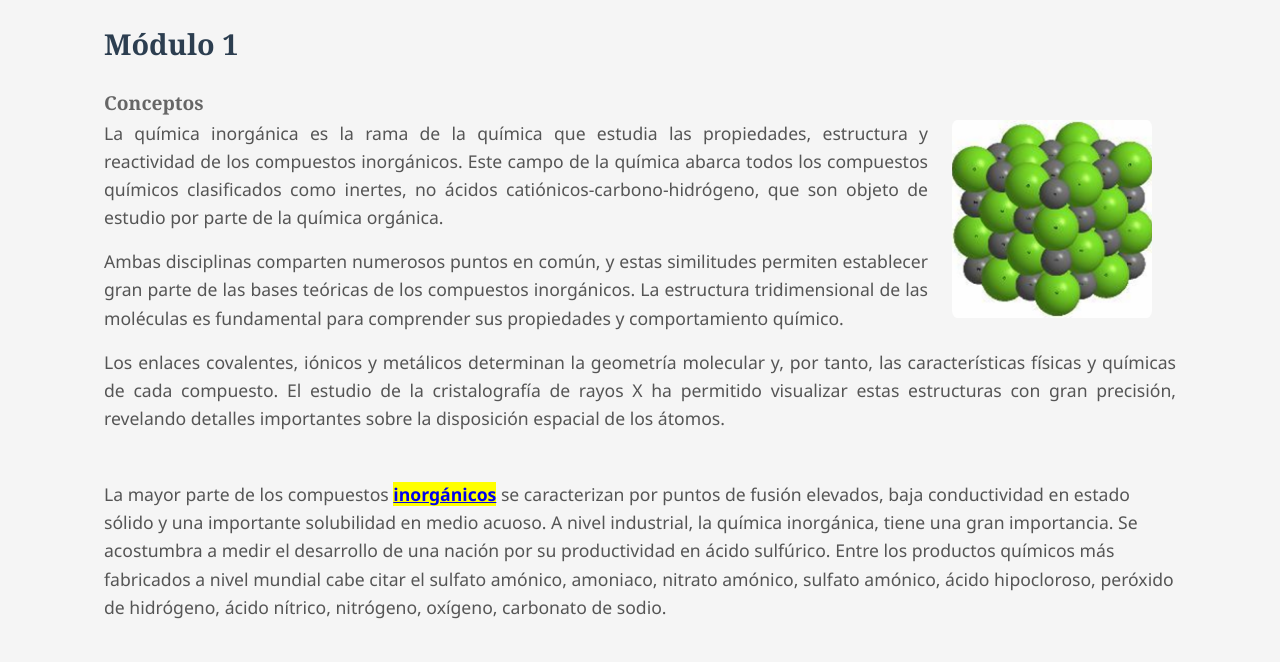
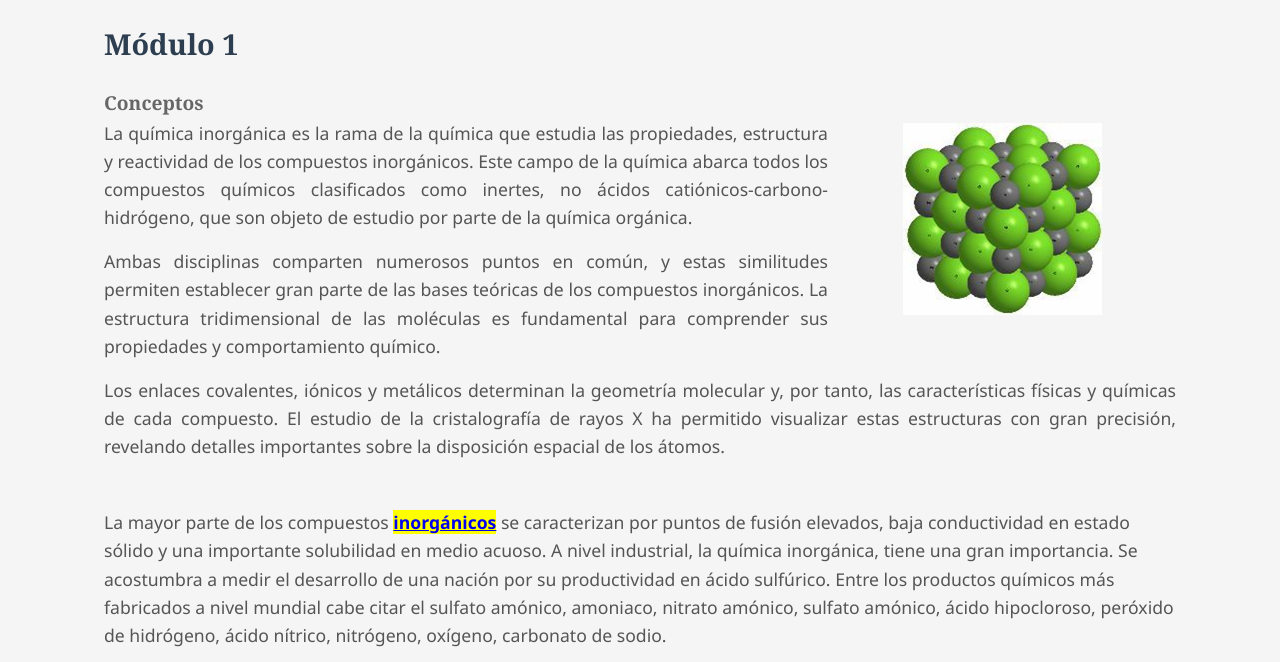
Before and after one commit to LeoGittt/laboratorio, a plain HTML site: page tp_apellido_nombre/index.html in a window 1280 px wide. Shown: the part 138-800 px from the top of the page. Drawn offline with Linux system fonts and the light colour scheme.

Commit message:
Update estilos.css

```diff
--- a/tp_apellido_nombre/css/estilos.css
+++ b/tp_apellido_nombre/css/estilos.css
@@ -148,9 +148,9 @@ body {
 
 /* Imágenes flotantes - CLAVE PARA EL EFECTO */
 .molecular-image {
-  width: 200px;
+  width: 300px;
   height: 200px;
-  object-fit: cover;
+  object-fit: none;
   border-radius: 8px;
   margin: 0 1.5rem 1rem 1.5rem;
 }
```
